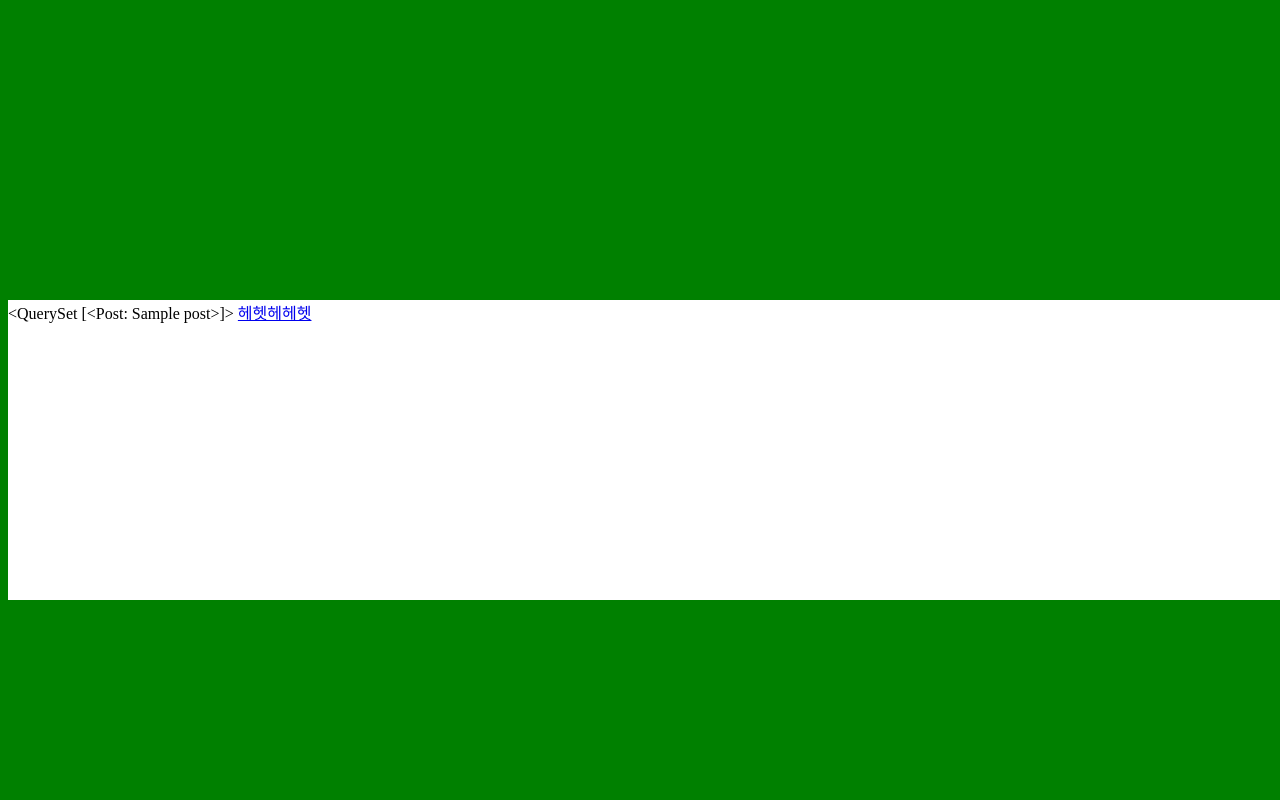
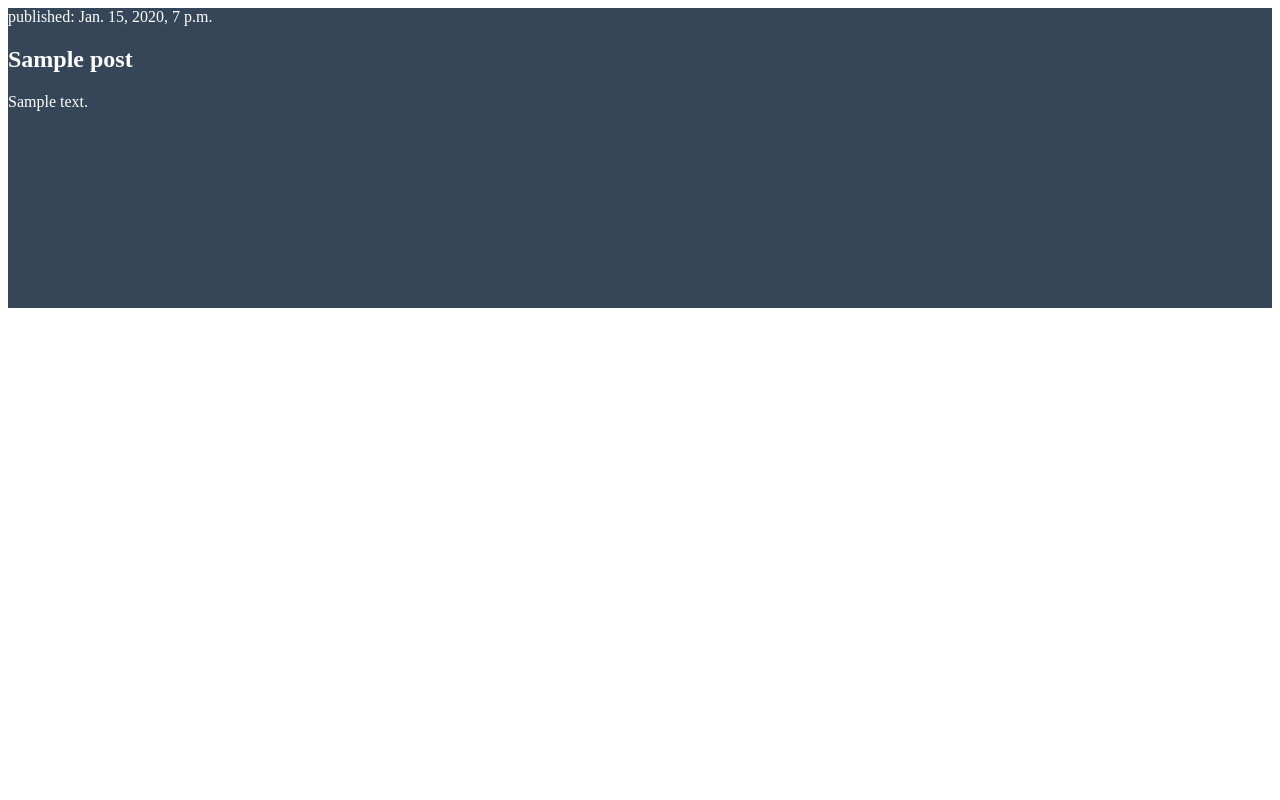
Before and after one commit to fazomo/my-first-blog, a Django app: template blog/templates/blog/post_list.html in a window 1280 px wide. Run offline with Django 3.2, Linux system fonts and the light colour scheme; the template is opened without the code that fills it: values that come from a table or form of the project are taken from there, others are empty; tables that the repository leaves empty hold one stand-in row (values such as "Sample post").

Commit message:
post_list.html changed

```diff
--- a/blog/templates/blog/post_list.html
+++ b/blog/templates/blog/post_list.html
@@ -1,14 +1,27 @@
 <html>
 <head>
 <style>
-body {background:green}
-.abc {background:white; height:300px; width:100%; position:absolute; top:300px}
+body {background:#fff}
+.abc {background:#364659; height:300px; width:100%}
+.abc p, .abc h1 {color:#fff}
+.abc a {text-decoration:none; color:#fff}
+
+.def {height:2px; width:100%; background:#FFF}
 </style>
 </head>
 <body>
+
+{% for post in posts %}
+
 <section class="abc">
-{{ posts }}
-<a href="http://happybohm.cafe24.com">헤헷헤헤헷</a>
+<p>published: {{ post.published_date }}</p>
+<h1><a href="">{{ post.title }}</a></h1>
+<p>{{ post.text|linebreaks }}</p>
 </section>
+<section class="def">
+</section>
+
+{% endfor %}
+
 </body>
 </html>
```
